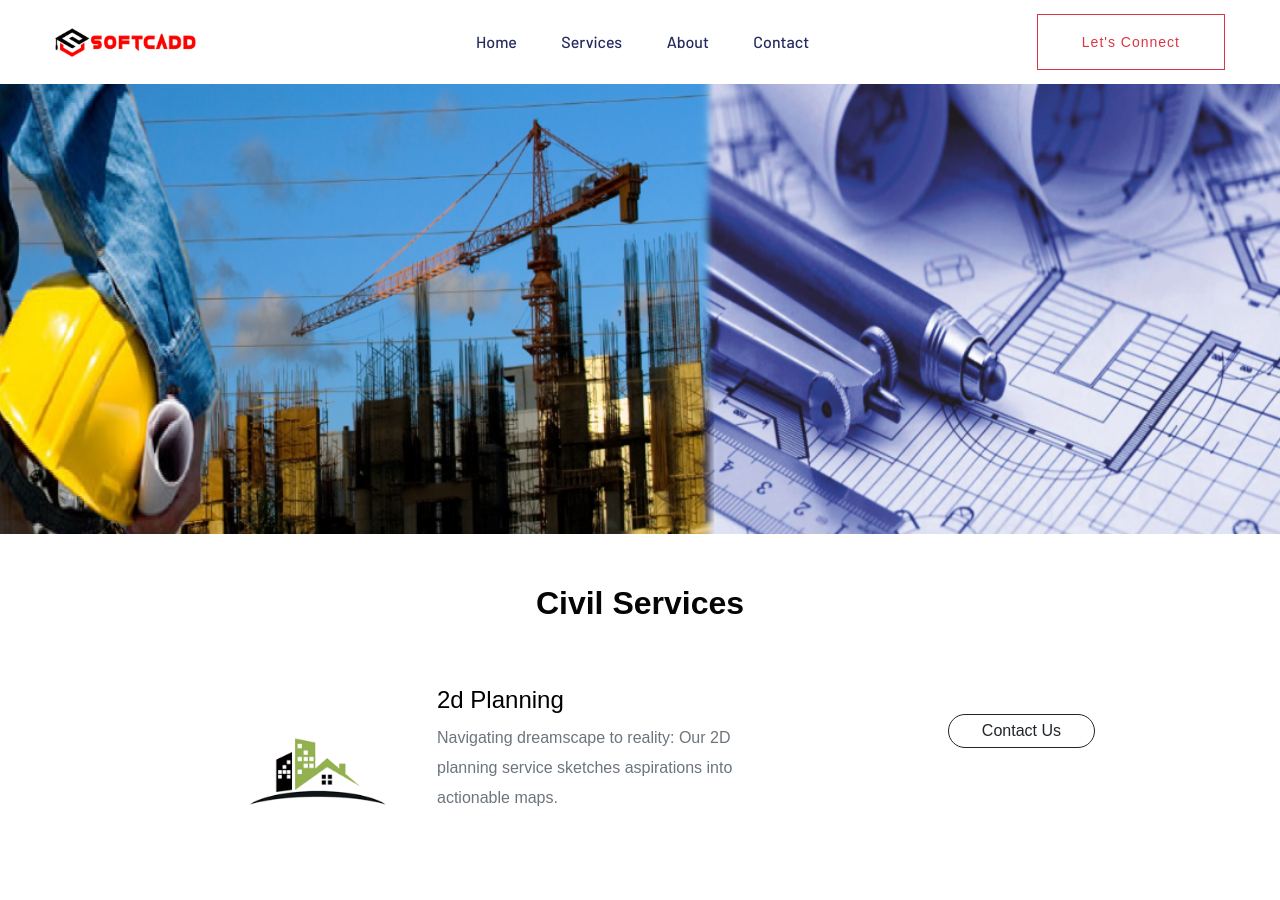
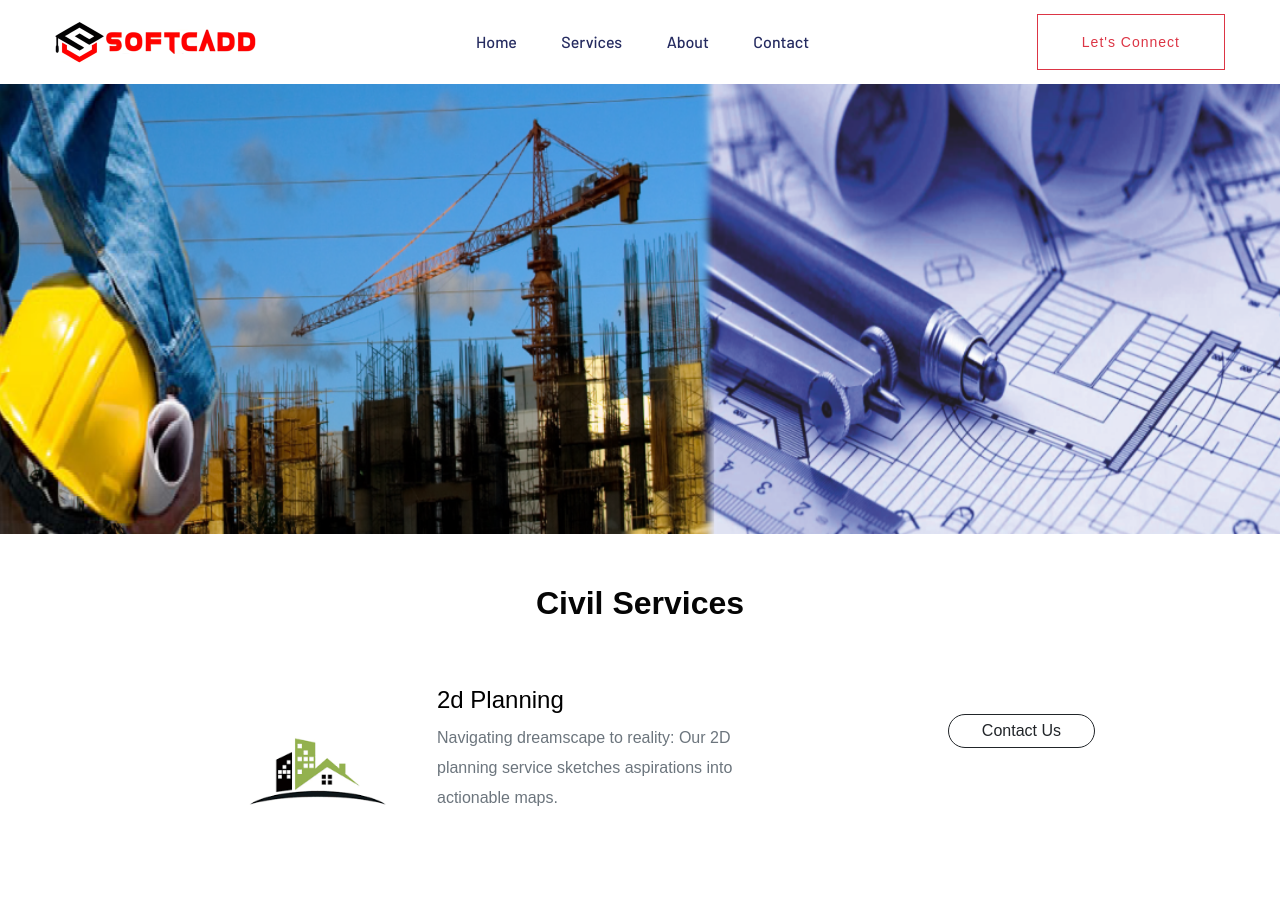
Before and after one commit to vivekanandjadhav/softcadd-list, a plain HTML site: page realestate.html in a window 1280 px wide. Shown: the top 900 px of the page. Drawn offline with Linux system fonts and the light colour scheme; a web font is replaced by a local one.

Commit message:
chages: contact, realestate

```diff
--- a/realestate.html
+++ b/realestate.html
@@ -46,7 +46,7 @@
                          <div class="col-lg-3 col-md-2">
                              <!-- Logo -->
                              <div class="logo">
-                                 <a href="index.html"><img src="assets/img/logo/logo.png" style="height: 35px;" alt=""/></a>
+                                 <a href="index.html"><img src="assets/img/logo/logo.png" alt=""/></a>
                              </div>
                          </div>
                          <div class="col-lg-9 col-md-9">
```
Also changed, not shown: contact.html (+1 -1 lines).
